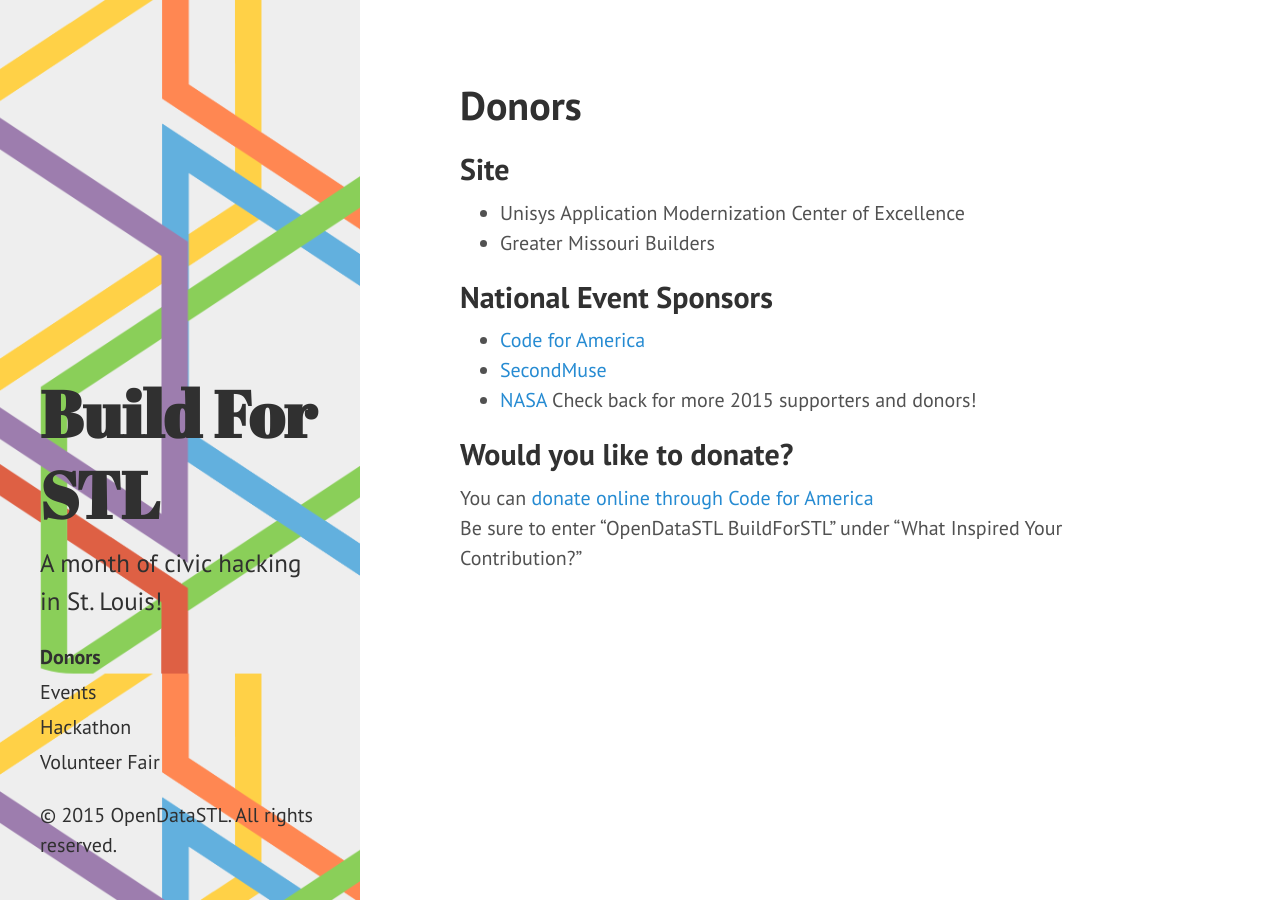
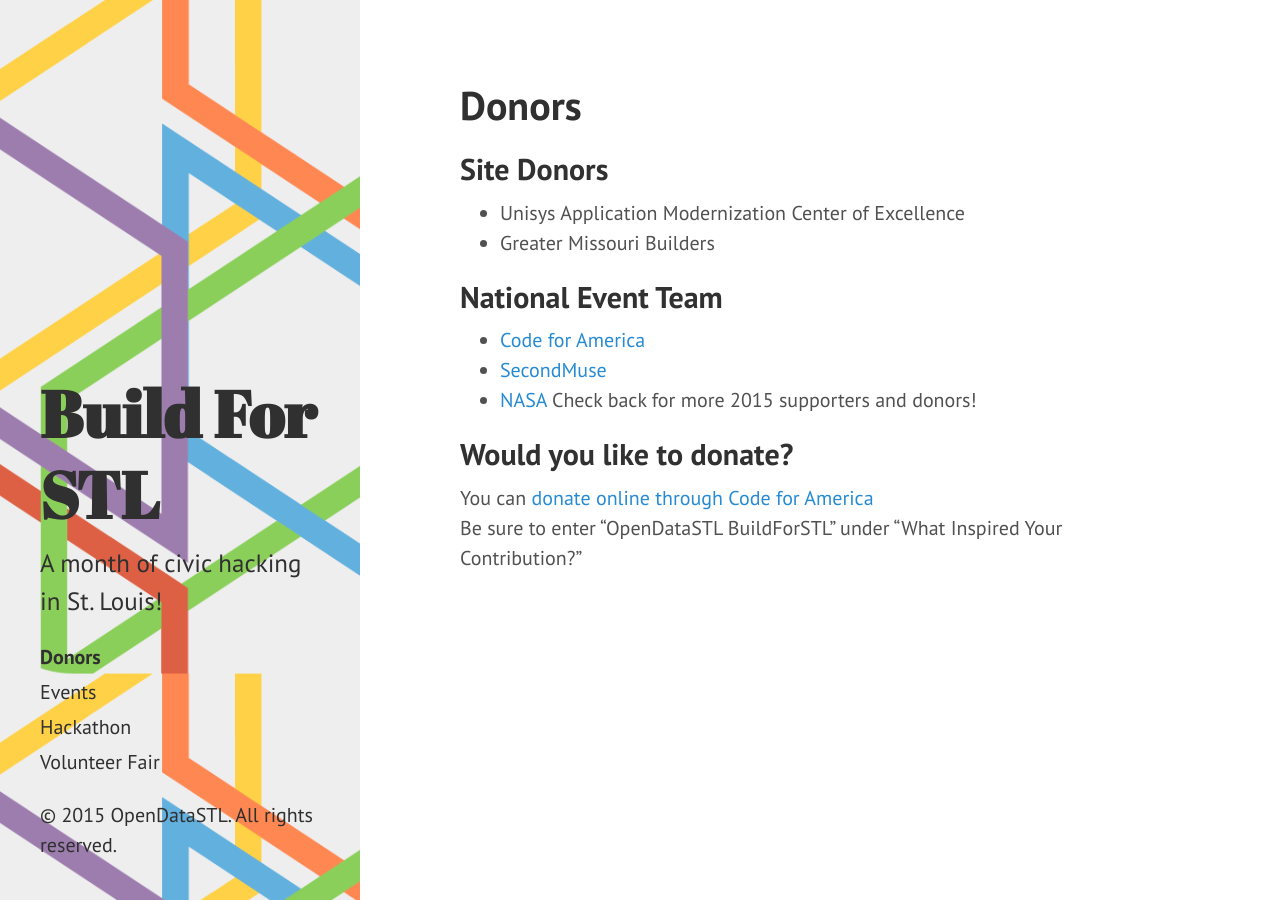
Before and after one commit to OpenSTL/build4stl-jekyll-site, a Jekyll site: the page built from donors.md, in a window 1280 px wide. Built offline with Jekyll 4.4.1, drawn with Linux system fonts in a browser that asks for light colours.

Commit message:
Update donors.md

```diff
--- a/donors.md
+++ b/donors.md
@@ -4,11 +4,11 @@
 permalink: /donors/
 ---
 
-##Site
+##Site Donors
  * Unisys Application Modernization Center of Excellence
  * Greater Missouri Builders
 
-##National Event Sponsors
+##National Event Team
  * [Code for America](http://www.codeforamerica.org/)
  * [SecondMuse](http://secondmuse.com/)
  * [NASA](http://www.nasa.gov/)
```
